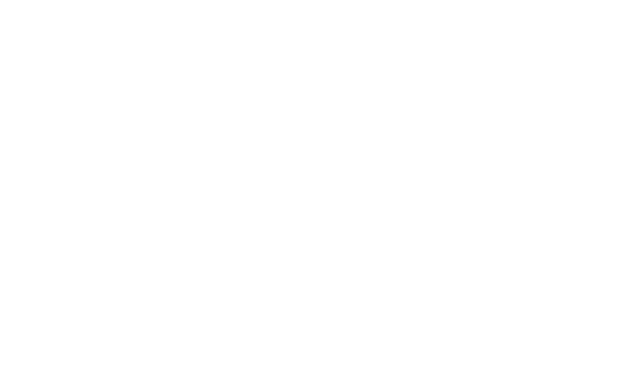
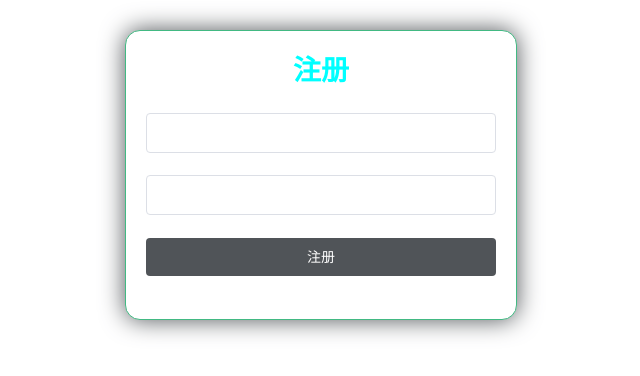
Before and after one commit to xu3333/testgit, a Vue app in the folder work-vue/: page /registe in a window 1280 px wide. Shown: the top 376 px of the page, without its empty margins (319-959 px from the left). Built offline with nearby package versions, Linux system fonts and the light colour scheme.

Commit message:
"2019/12/17 13:50 注册界面完成"

```diff
--- /dev/null
+++ b/work-vue/src/components/Register.vue
@@ -0,0 +1,68 @@
+<template>
+    <div>
+      <el-form class="text-container" label-position="left" label-width="0px">
+        <el-form-item>
+          <h1 class="title">注册</h1>
+        </el-form-item>
+        <el-form-item>
+          <el-input type="text" v-model:value="registerForm.username"/>
+        </el-form-item>
+        <el-form-item>
+          <el-input type="text" v-model:value="registerForm.password"/>
+        </el-form-item>
+        <el-form-item>
+          <el-button type="primary" style="width: 100%;background: #505458;border: none" v-on:click="registe">注册</el-button>
+        </el-form-item>
+      </el-form>
+    </div>
+</template>
+
+<script>
+    export default {
+      name: "Register",
+      data(){
+        return{
+          registerForm:{
+            username:"",
+            password:""
+          }
+        }
+      },
+      methods:{
+        registe(){
+          let _this=this
+          this.$axios
+            .post('/registe',{
+            username:this.registerForm.username,
+            password:this.registerForm.password
+          })
+          .then(successResponse=>{
+            if(successResponse.data.code===200){
+              this.$router.replace({path:"/login"})
+            }else if (successResponse.data.code===400){
+              alert("wrong!")
+            }
+          })
+        }
+      }
+    }
+</script>
+
+<style scoped>
+  .title{
+    margin: 0px 40px 0px 40px;
+    text-align: center;
+    color: aqua;
+  }
+
+  .text-container{
+    border-radius: 15px;
+    background-clip: padding-box;
+    margin: 30px auto;
+    width: 350px;
+    padding: 20px 20px 20px 20px;
+    background: #ffffff;
+    border: 1px solid #42b983;
+    box-shadow: 0 0 25px #505458;
+  }
+</style>
--- a/work-vue/src/router/index.js
+++ b/work-vue/src/router/index.js
@@ -3,6 +3,7 @@ import Router from 'vue-router'
 import HelloWorld from '@/components/HelloWorld'
 import Login from "../components/Login"
 import AppIndex from "../components/home/AppIndex"
+import Register from "../components/Register";
 
 Vue.use(Router)
 
@@ -26,6 +27,11 @@ export default new Router({
       meta:{
         requireAuth:true
       }
+    },
+    {
+      path: '/registe',
+      name: 'Register',
+      component: Register
     }
   ]
 })
```
Also changed, not shown: 2 other files (tests, documents, lock files or other folders).
